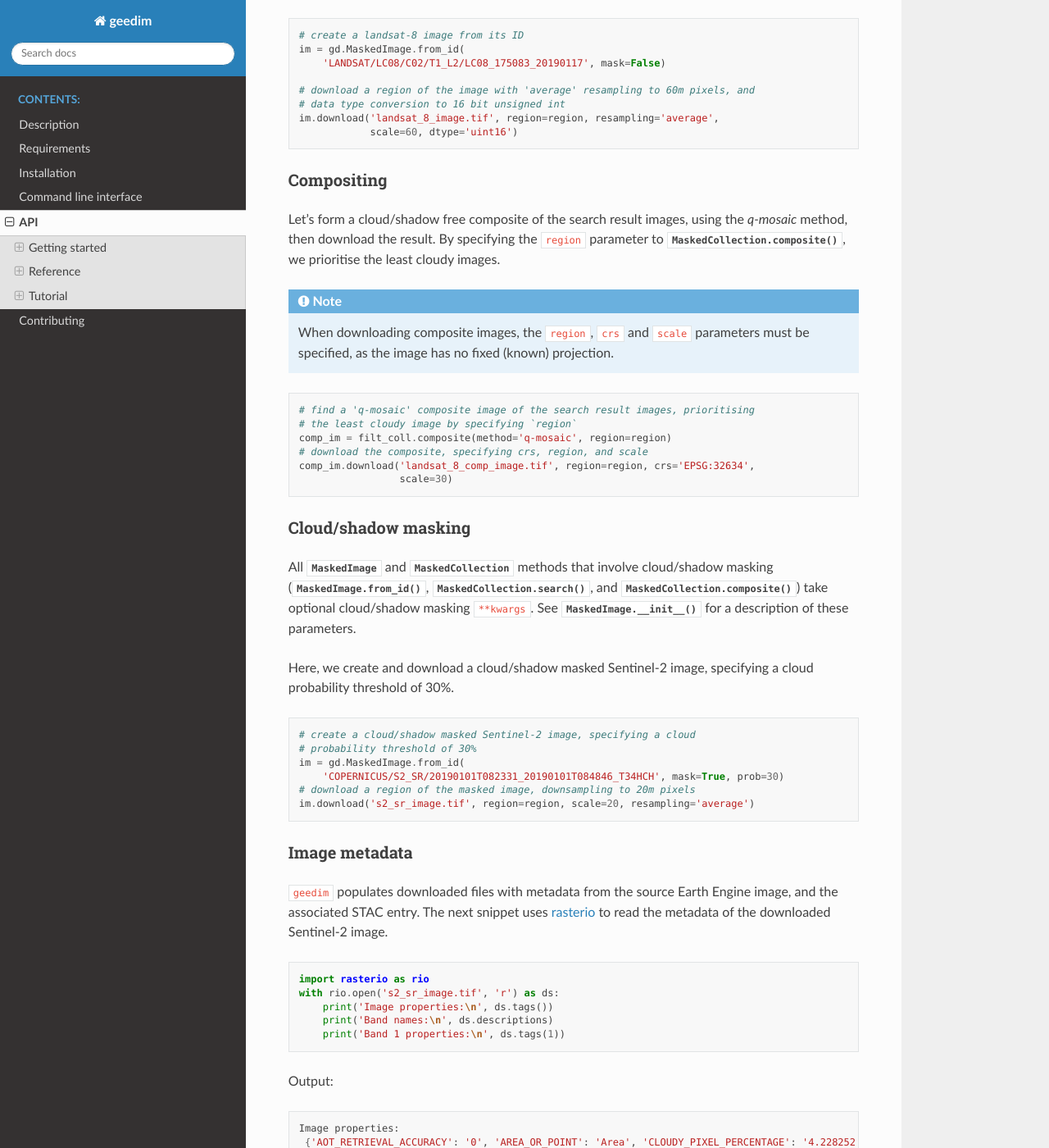
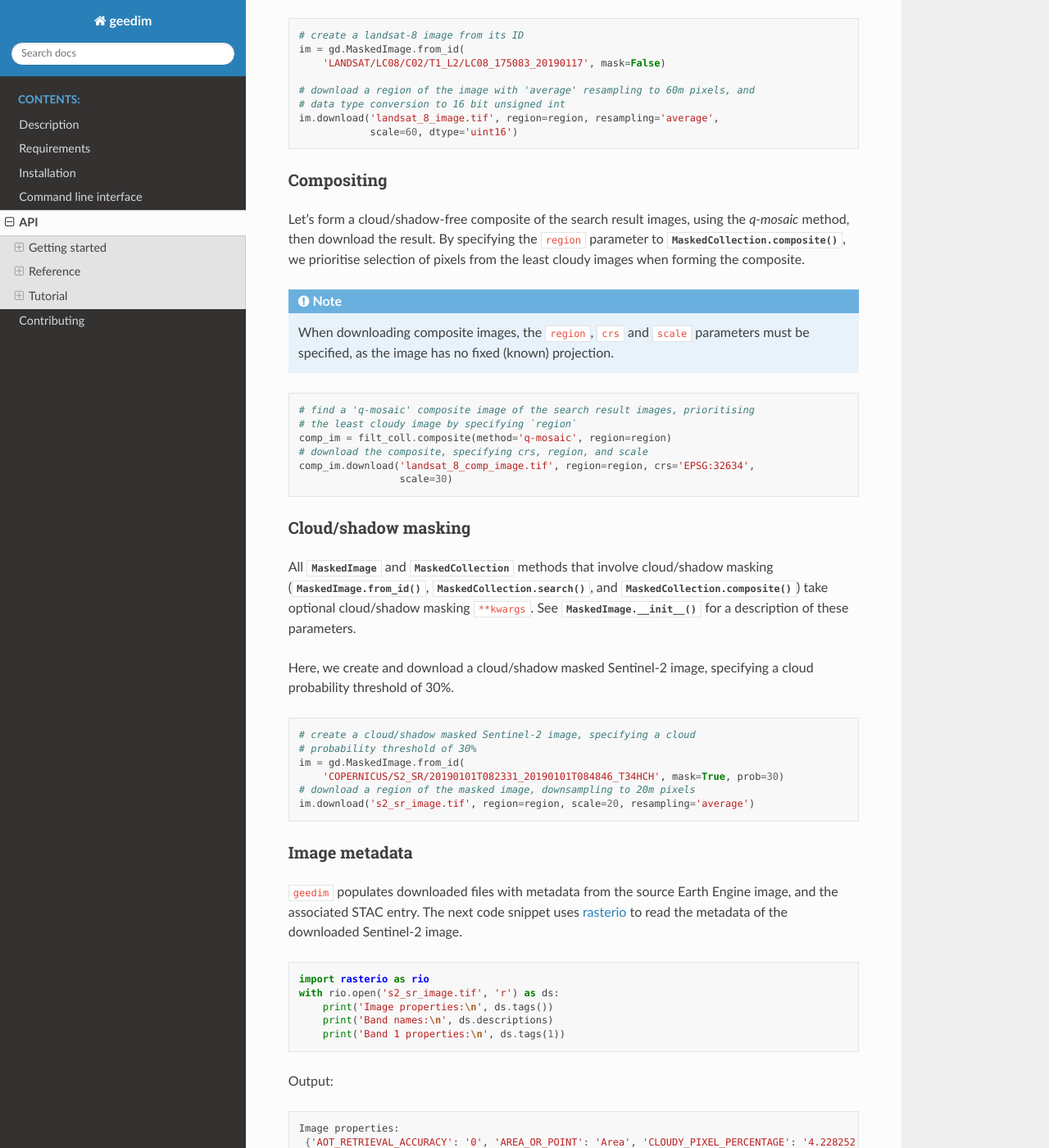
Before and after one commit to leftfield-geospatial/geedim, a Sphinx documentation site: the page built from docs/api.rst, in a window 1280 px wide and 1400 px high, scrolled down 1381 px. Shown: the whole window at 82% size. Built offline with Sphinx 7.4.7 and the Read the Docs theme 2.0.0, drawn with Linux system fonts in a browser that asks for light colours.

Commit message:
minor tidying and corrections

```diff
--- a/docs/api.rst
+++ b/docs/api.rst
@@ -70,9 +70,9 @@ pass the Earth Engine image ID to :meth:`.MaskedImage.from_id` to create the ima
 Compositing
 ^^^^^^^^^^^
 
-Let's form a cloud/shadow free composite of the search result images, using the *q-mosaic* method, then download
-the result.  By specifying the ``region`` parameter to :meth:`.MaskedCollection.composite`, we prioritise the least
-cloudy images.
+Let's form a cloud/shadow-free composite of the search result images, using the *q-mosaic* method, then download
+the result.  By specifying the ``region`` parameter to :meth:`.MaskedCollection.composite`, we prioritise selection
+of pixels from the least cloudy images when forming the composite.
 
 .. note::
     When downloading composite images, the ``region``, ``crs`` and ``scale`` parameters must be specified, as the image
@@ -104,7 +104,7 @@ Image metadata
 ^^^^^^^^^^^^^^
 
 ``geedim`` populates downloaded files with metadata from the source Earth Engine image, and the associated STAC entry.
-The next snippet uses `rasterio <https://github.com/rasterio/rasterio>`_ to read the metadata of the downloaded
+The next code snippet uses `rasterio <https://github.com/rasterio/rasterio>`_ to read the metadata of the downloaded
 Sentinel-2 image.
 
 .. literalinclude:: examples/api_getting_started.py
--- a/docs/readme_sections.rst
+++ b/docs/readme_sections.rst
@@ -1,3 +1,7 @@
 .. include:: ../README.rst
     :start-after: short_descr_start
+    :end-before: description_end
+
+.. include:: ../README.rst
+    :start-after: supp_im_start
     :end-before: install_end
```
Also changed, not shown: docs/contributing.rst (+4 -11 lines), 1 other file.
